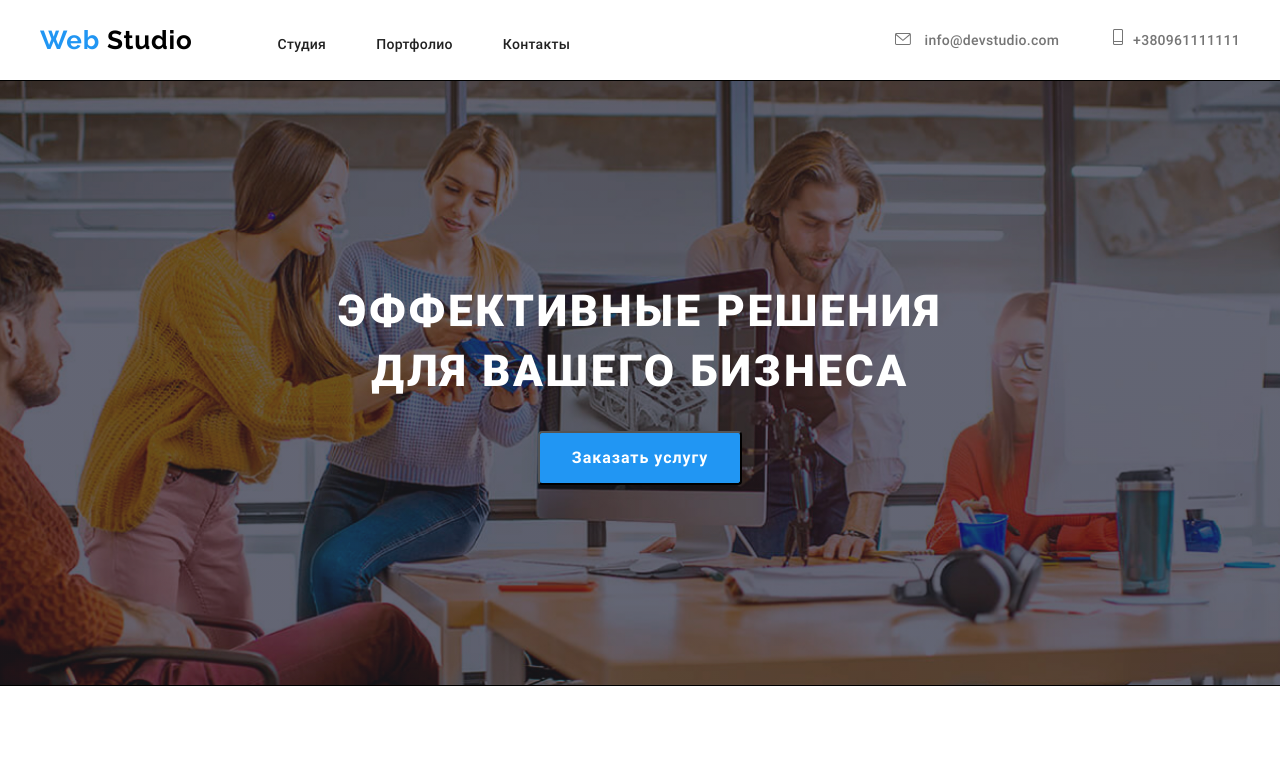
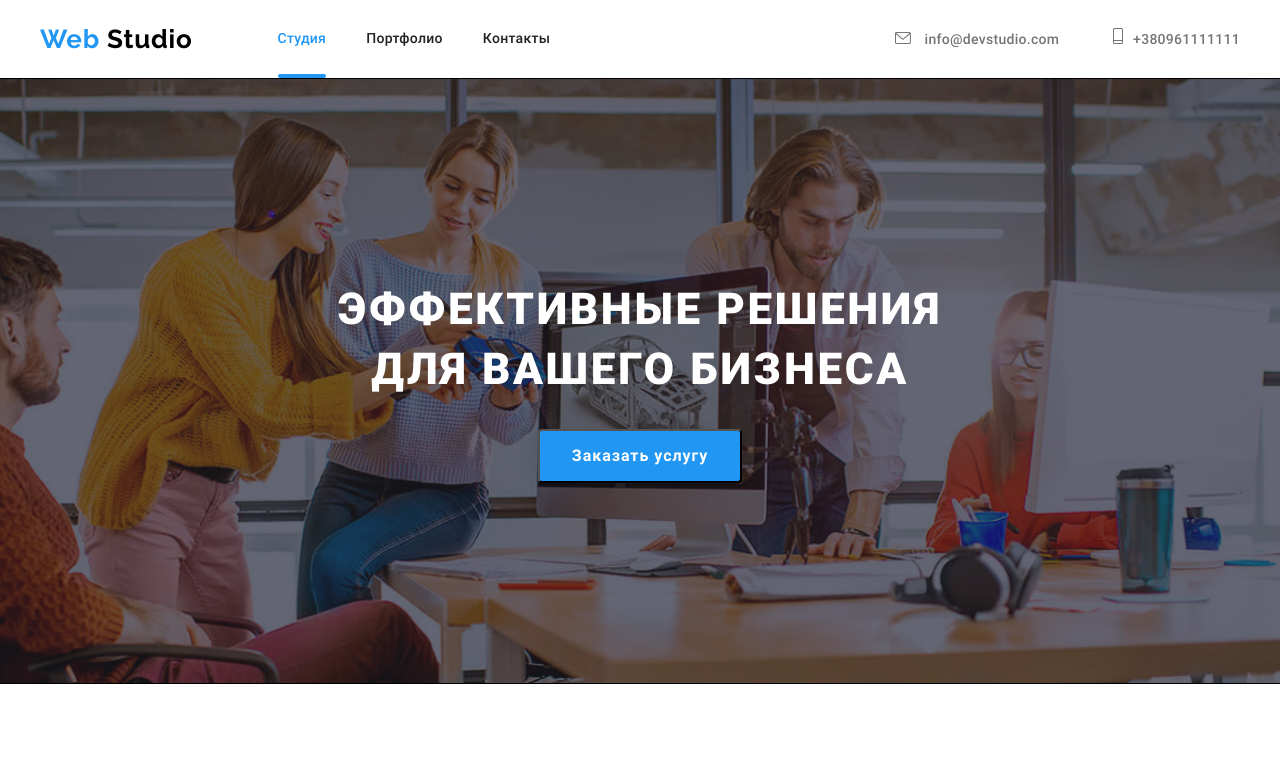
Before and after one commit to an-gato/goit-markup-hw-07, a plain HTML site: page index.html in a window 1280 px wide. Shown: the top 774 px of the page. Drawn offline with nearby package versions, Linux system fonts and the light colour scheme.

Commit message:
change css

```diff
--- a/css/style.css
+++ b/css/style.css
@@ -119,79 +119,67 @@ textarea {
     color: #2196F3;
   }
 
-  .menu-link {
-    display: inline-block;
-    position: relative;
-    font-weight: 500;
-    font-size: 14px;
-    line-height: 1.142;
-    letter-spacing: 0.02em;
-    color: #212121;
-    text-decoration: none;
-  }
-
-  .menu-link::before {
-display: block;
-position: absolute;
-content: "";
-height: 4px;
-width: 0;
-background-color: #2196F3;
-transition: right .5s ease-in-out, left .5s ease-in-out;
-left: 50%;
-top: 40px;
-}
-
-.menu-link::after {
-  display: block;
-position: absolute;
-content: "";
-height: 4px;
-width: 0;
-background-color: #2196F3;
-transition: right .5s ease-in-out;
-left: 50%;
-top: 40px;
-}
-
-.menu-link:hover::before{
-  width: 50%;
-  left: 0;
-  }
-  .menu-link:hover::after{
-  width: 50%;
-  }
 
 
 
-
-  .menu-link:hover,
-  .menu-link:focus {
-    color: #2196F3;
-    transition: 250ms;
-    transition-timing-function: cubic-bezier(0.4, 0, 0.2, 1);
+  .menu-list {
+    display: -webkit-box;
+    display: -ms-flexbox;
+    display: flex;
+    margin-left: auto;
+    font-weight: 500;
+    font-size: 14px;
+    line-height: 1.14;
+    letter-spacing: 0.02em;
+    list-style-type: none;
   }
 
-  .menu-list {
-      list-style: none;
-      display: flex;
-      width: 122px;
-      height: 16px;
-      left: 1263px;
-      top: 32px;
+  .menu-list .menu-item:not(:last-child) {
+    margin-right: 40px;
   }
 
   .navigation {
     display: flex;
     align-items: center;
     margin-right: auto;
-    padding-bottom: 25px;
-    padding-top: 25px;
   }
 
+  .menu-list .menu-link {
+    font-family: Roboto;
+    font-style: normal;
+    font-weight: 500;
+    font-size: 14px;
+    line-height: 1.14;
+    letter-spacing: 0.02em;
+    display: -webkit-box;
+    display: -ms-flexbox;
+    display: flex;
+    padding-top: 31px;
+    padding-bottom: 31px;
+    position: relative;
+    color: #212121;
+    -webkit-transition: color 250ms cubic-bezier(0.4, 0, 0.2, 1);
+    transition: color 250ms cubic-bezier(0.4, 0, 0.2, 1);
+  }
 
-  .menu-item:not(:last-child) {
-    margin-right: 50px;
+  .menu-list .menu-link:hover, .menu-list .menu-link:focus {
+    color: #2196f3;
+  }
+
+  .menu-list  .menu-link.current::after {
+    content: "";
+  position: absolute;
+  display: block;
+  width: 100%;
+  height: 4px;
+  left: 0;
+  bottom: -0.5px;
+  border-radius: 2px;
+  background-color: #2196f3;
+  }
+
+  .menu-list  .menu-link.current {
+    color: #2196f3;
   }
 
   .mail-icon {
--- a/index.html
+++ b/index.html
@@ -23,7 +23,7 @@
         </a>
         <ul class="menu-list">
           <li class="menu-item">
-            <a href="./index.html" class="menu-link">Студия</a>
+            <a href="./index.html" class="menu-link current">Студия</a>
           </li>
           <li class="menu-item">
             <a href="./portfolio.html" class="menu-link">Портфолио</a>
--- a/sass/layout/_header.scss
+++ b/sass/layout/_header.scss
@@ -13,63 +13,63 @@
     border-top: none;
   }
 
+  .navigation {
+    display: flex;
+    align-items: center;
+    margin-right: auto;
+  }
+
   .menu-list {
-    list-style: none;
+    display: -webkit-box;
+    display: -ms-flexbox;
     display: flex;
-    width: 122px;
-    height: 16px;
-    left: 1263px;
-    top: 32px;
-}
-
-.menu-link {
-    display: inline-block;
-    position: relative;
+    margin-left: auto;
     font-weight: 500;
     font-size: 14px;
-    line-height: 1.142;
+    line-height: 1.14;
     letter-spacing: 0.02em;
-    color: #212121;
-    text-decoration: none;
+    list-style-type: none;
 
-    &::before {
-        display: block;
-        position: absolute;
-        content: "";
-        height: 4px;
-        width: 0;
-        background-color: #2196F3;
-        transition: right .5s ease-in-out, left .5s ease-in-out;
-        left: 50%;
-        top: 40px;
+    & .menu-item:not(:last-child) {
+        margin-right: 40px;
     }
 
-    &::after  {
-        display: block;
-        position: absolute;
-        content: "";
-        height: 4px;
-        width: 0;
-        background-color: #2196F3;
-        transition: right .5s ease-in-out;
-        left: 50%;
-        top: 40px;
-    }
+    & .menu-link {
+        font-family: Roboto;
+        font-style: normal;
+        font-weight: 500;
+        font-size: 14px;
+        line-height: 1.14;
+        letter-spacing: 0.02em;
+        display: -webkit-box;
+        display: -ms-flexbox;
+        display: flex;
+        padding-top: 31px;
+        padding-bottom: 31px;
+        position: relative;
+        color: #212121;
+        -webkit-transition: color 250ms cubic-bezier(0.4, 0, 0.2, 1);
+        transition: color 250ms cubic-bezier(0.4, 0, 0.2, 1);
+      }
 
-    &:hover::before {
-        width: 50%;
-        left: 0;
-    }
+      & .menu-link:hover,
+      & .menu-link:focus {
+        color: #2196f3;
+      }
 
-    &:hover::after {
-        width: 50%;
-    }
+      & .menu-link.current::after {
+      content: "";
+      position: absolute;
+      display: block;
+      width: 100%;
+      height: 4px;
+      left: 0;
+      bottom: -0.5px;
+      border-radius: 2px;
+      background-color: #2196f3;
+      }
 
 
-    &:hover,
-    &:focus {
-        color: #2196F3;
-        transition: 250ms;
-        transition-timing-function: cubic-bezier(0.4, 0, 0.2, 1);
-    }
-}
+      & .menu-link.current {
+        color: #2196f3;
+      }
```
Also changed, not shown: portfolio.html (+1 -1 lines), css/style.min.css.
